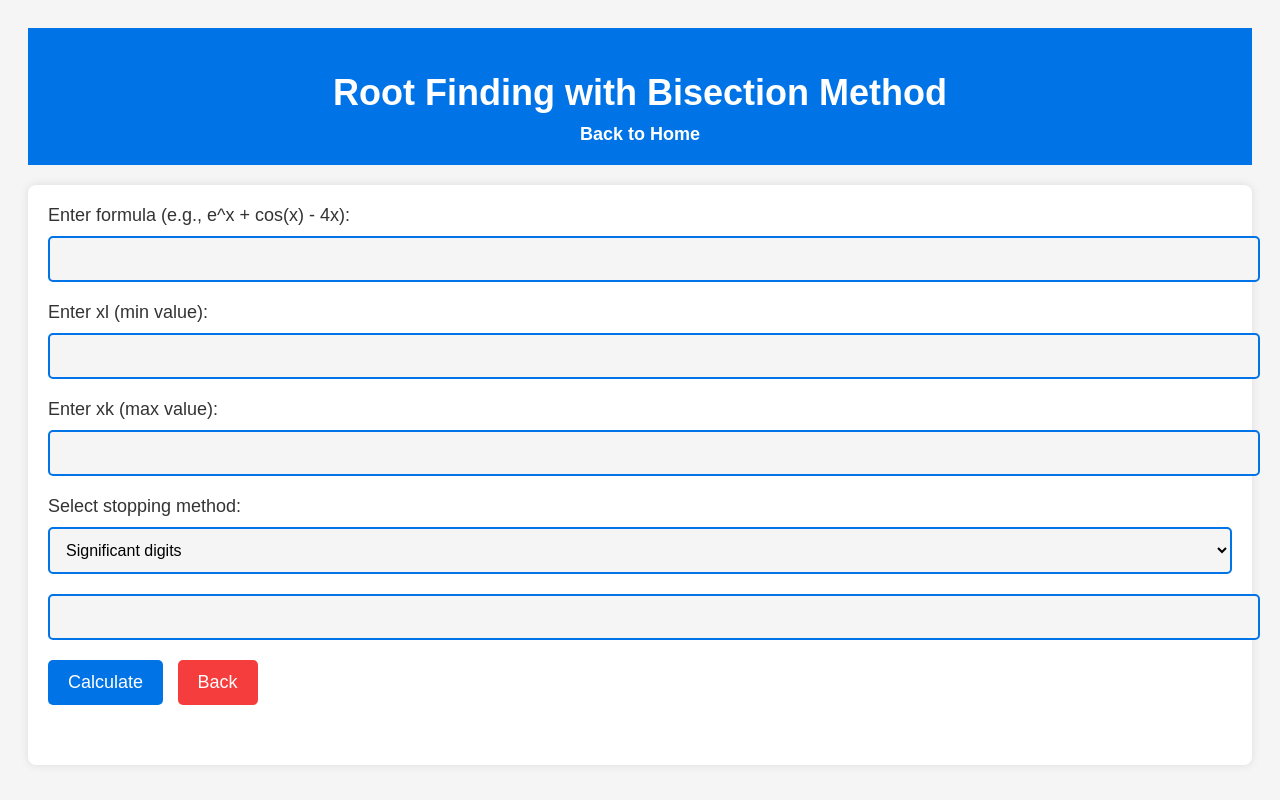
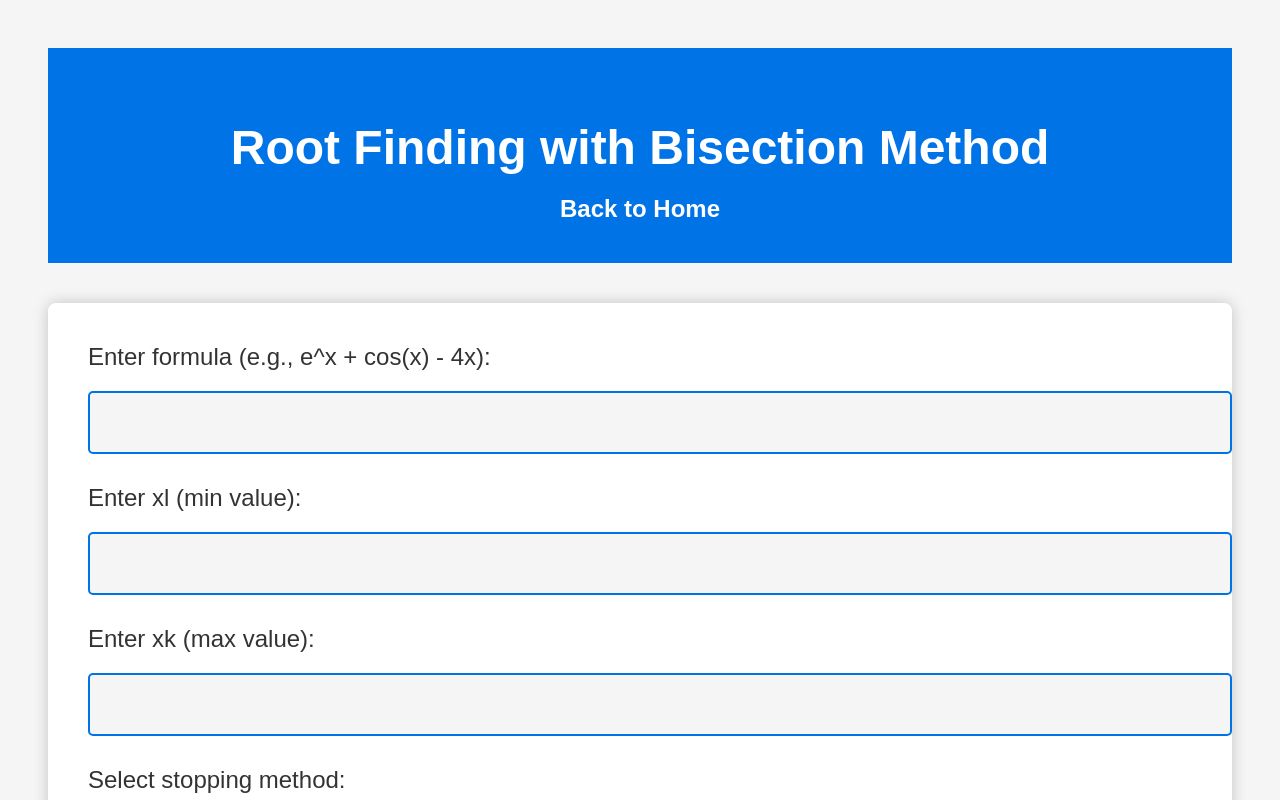
Before and after one commit to murtadha203/num_calc, a plain HTML site: page bisection.html in a window 1280 px wide. Shown: the top 800 px of the page. Drawn offline with Linux system fonts and the light colour scheme.

Commit message:
Update styles.css

```diff
--- a/styles.css
+++ b/styles.css
@@ -3,26 +3,26 @@ body {
     font-family: 'Arial', sans-serif;
     background-color: #f5f5f5;
     color: #333;
-    padding: 20px;
+    padding: 40px; /* Increased padding */
 }
 
 header {
     background-color: #0073e6;
-    padding: 20px;
+    padding: 40px; /* Increased padding */
     text-align: center;
     color: white;
 }
 
 header h1 {
-    font-size: 36px;
-    margin-bottom: 10px;
+    font-size: 48px; /* Increased font size */
+    margin-bottom: 20px; /* Increased margin */
 }
 
 header nav a {
     color: white;
     text-decoration: none;
-    font-size: 18px;
-    margin: 0 10px;
+    font-size: 24px; /* Increased font size */
+    margin: 0 20px; /* Increased margin */
     font-weight: bold;
 }
 
@@ -35,16 +35,15 @@ nav ul {
 
 nav ul li {
     display: inline-block;
-    margin: 0 20px; /* Increase horizontal margin between links */
+    margin: 0 40px; /* Increased horizontal margin */
 }
-
 
 nav ul li a {
     background-color: #005bb5;
-    padding: 10px 20px;
+    padding: 15px 30px; /* Increased padding */
     border-radius: 5px;
     color: white;
-    font-size: 18px;
+    font-size: 22px; /* Increased font size */
     text-transform: uppercase;
     text-decoration: none;
     transition: background-color 0.3s ease;
@@ -57,48 +56,48 @@ nav ul li a:hover {
 /* Main Content */
 main {
     max-width: 1200px;
-    margin: 20px auto;
+    margin: 40px auto; /* Increased margin */
     background-color: white;
-    padding: 20px;
+    padding: 40px; /* Increased padding */
     border-radius: 8px;
-    box-shadow: 0 0 10px rgba(0, 0, 0, 0.1);
+    box-shadow: 0 0 15px rgba(0, 0, 0, 0.2); /* Slightly larger shadow */
 }
 
 h2 {
-    font-size: 28px;
-    margin-bottom: 20px;
+    font-size: 36px; /* Increased font size */
+    margin-bottom: 30px; /* Increased margin */
     color: #0073e6;
 }
 
 /* Form Styling */
 form {
-    margin-bottom: 40px;
+    margin-bottom: 60px; /* Increased margin */
 }
 
 label {
-    font-size: 18px;
-    margin-bottom: 10px;
+    font-size: 24px; /* Increased font size */
+    margin-bottom: 20px; /* Increased margin */
     display: block;
 }
 
 input, select {
     width: 100%;
-    padding: 12px;
-    margin-bottom: 20px;
+    padding: 18px; /* Increased padding */
+    margin-bottom: 30px; /* Increased margin */
     border: 2px solid #0073e6;
     border-radius: 5px;
-    font-size: 16px;
+    font-size: 20px; /* Increased font size */
     background-color: #f5f5f5;
 }
 
 button {
-    padding: 12px 20px;
+    padding: 18px 30px; /* Increased padding */
     background-color: #0073e6;
     color: white;
     border: none;
     border-radius: 5px;
     cursor: pointer;
-    font-size: 18px;
+    font-size: 22px; /* Increased font size */
     transition: background-color 0.3s ease;
 }
 
@@ -108,7 +107,7 @@ button:hover {
 
 button.back {
     background-color: #f53d3d;
-    margin-left: 10px;
+    margin-left: 20px; /* Increased margin */
 }
 
 button.back:hover {
@@ -119,7 +118,7 @@ button.back:hover {
 table {
     width: 100%;
     border-collapse: collapse;
-    margin-top: 20px;
+    margin-top: 30px; /* Increased margin */
 }
 
 table, th, td {
@@ -127,9 +126,9 @@ table, th, td {
 }
 
 th, td {
-    padding: 12px 15px;
+    padding: 18px 20px; /* Increased padding */
     text-align: center;
-    font-size: 16px;
+    font-size: 20px; /* Increased font size */
 }
 
 th {
@@ -148,13 +147,14 @@ tr:hover {
 /* Footer Styling */
 footer {
     text-align: center;
-    padding: 20px;
+    padding: 15px; /* Increased padding */
     background-color: #0073e6;
     color: white;
     position: fixed;
     bottom: 0;
     width: 100%;
 }
+
 /* Media Queries: Adjust for Phones */
 @media screen and (max-width: 768px) {
     header h1 {
@@ -167,8 +167,8 @@ footer {
     }
 
     nav ul li {
-        display: block; /* Stack the links vertically */
-        margin: 75px 0; /* Add vertical margin between the links */
+        display: block;
+        margin: 75px 0;
     }
 
     input, select, button {
@@ -190,12 +190,12 @@ footer {
         font-size: 14px;
     }
 
-    /* Make tables scrollable on small screens */
     table {
         display: block;
         overflow-x: auto;
         white-space: nowrap;
     }
+
     footer {
         text-align: center;
         padding: 10px;
```
Lines whose indentation alone changed are shown as unchanged.
